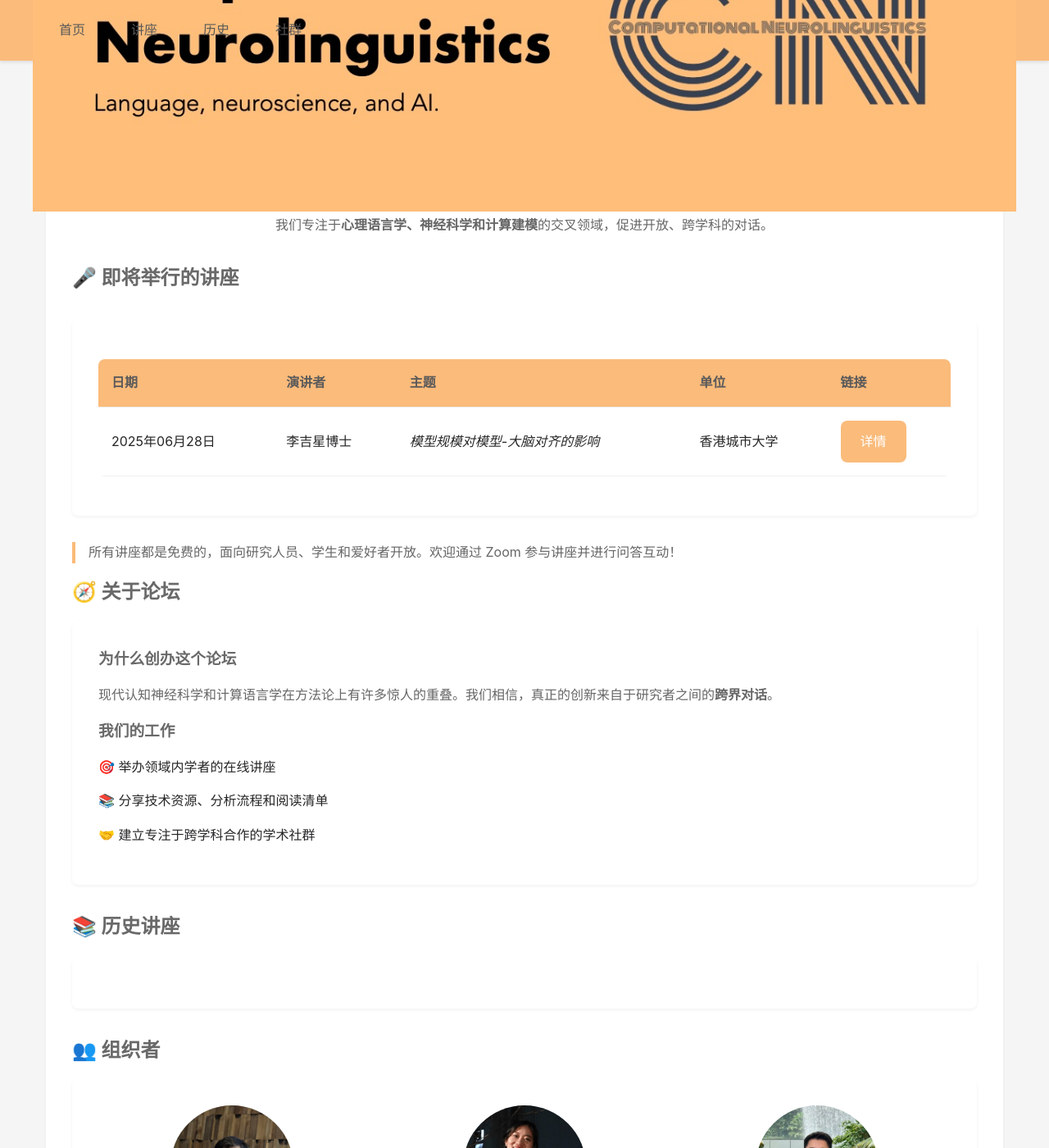
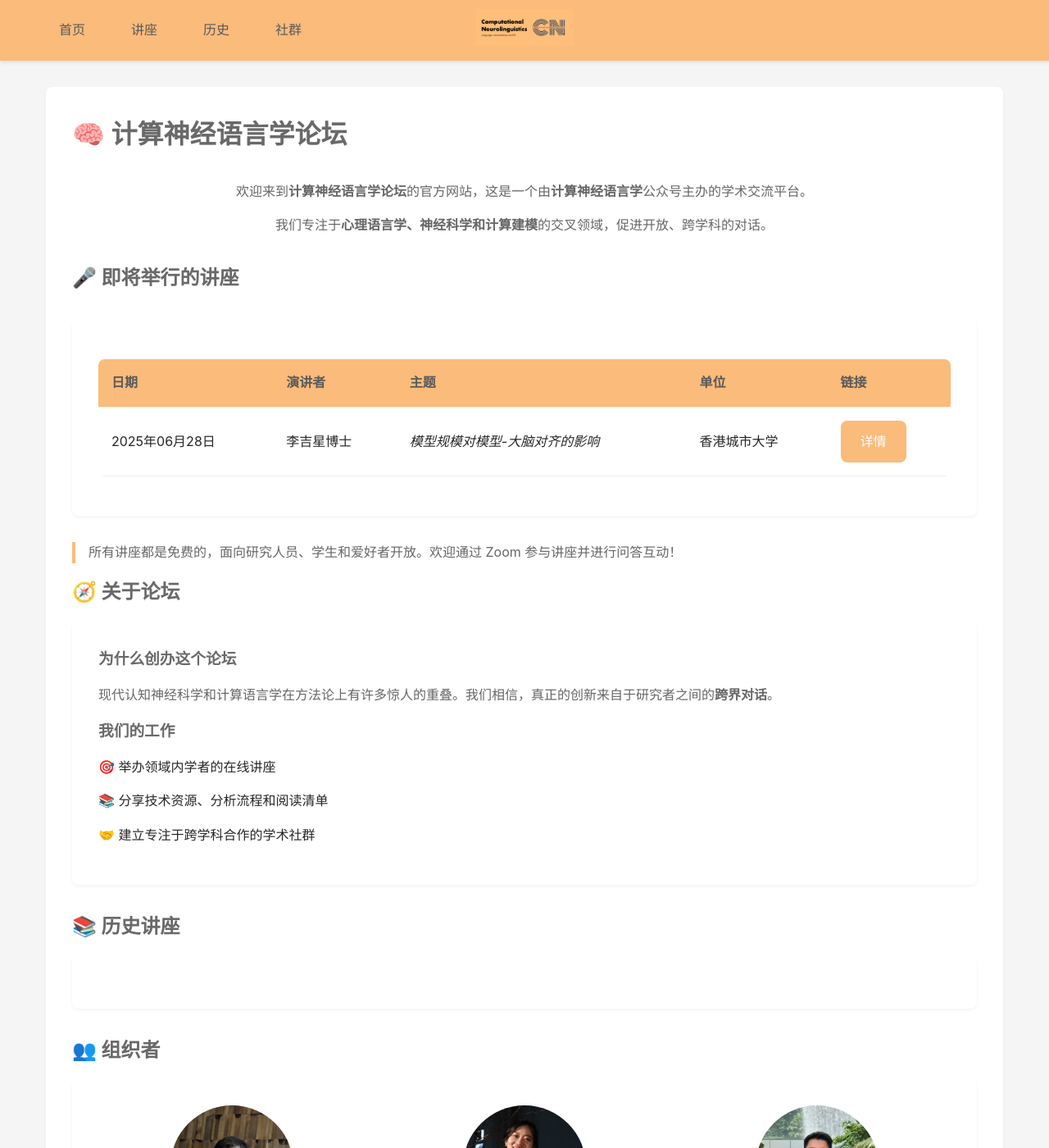
Before and after one commit to xufengduan/Computational-Neurolinguistics-Forum, a Jekyll site: the page built from README.md, in a window 1280 px wide and 1400 px high. Shown: the whole window at 82% size. Built offline with Jekyll 4.4.1, drawn with Linux system fonts in a browser that asks for light colours.

Commit message:
add info

```diff
--- a/_layouts/default.html
+++ b/_layouts/default.html
@@ -62,6 +62,7 @@
 
         .site-logo {
             width: 100%;
+            max-width: 120px;
             height: auto;
             object-fit: contain;
         }
@@ -231,6 +232,10 @@
             .card {
                 padding: 1rem;
             }
+
+            .site-logo {
+                max-width: 100px;
+            }
         }
 
         /* 代码块样式 */
```
